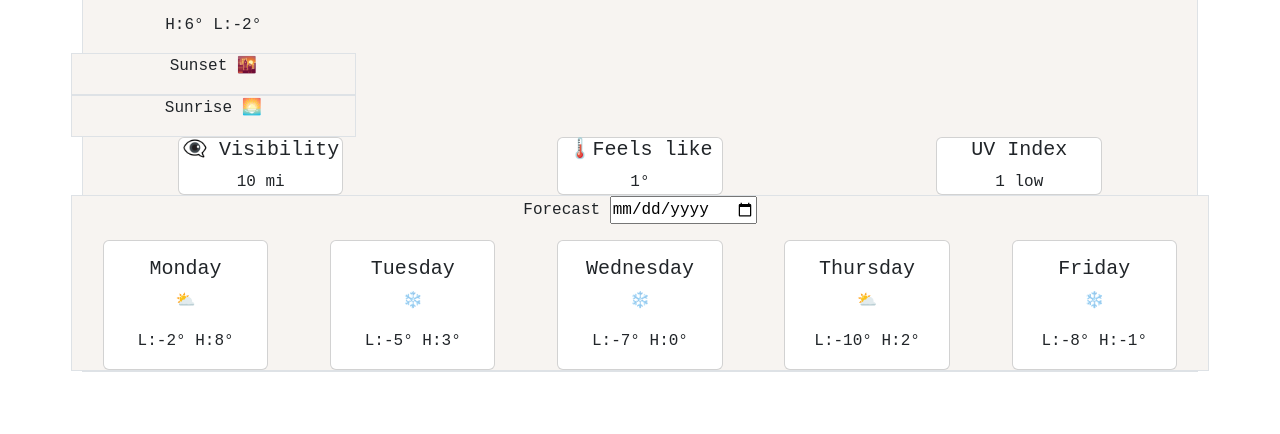
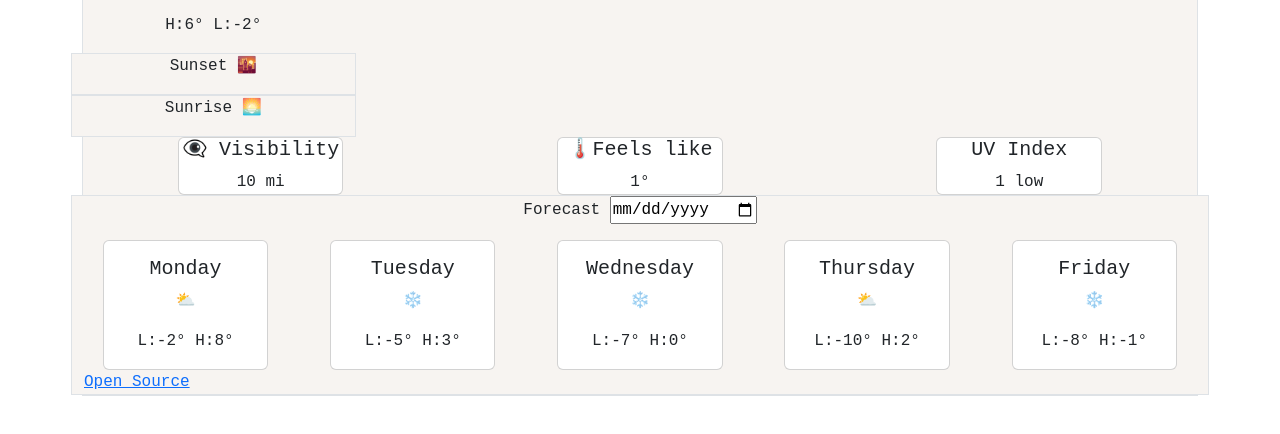
Before and after one commit to rsmichelle/Weather, a plain HTML site: page index.html in a window 1280 px wide. Shown: the part 174-608 px from the top of the page. Drawn offline with nearby package versions, Linux system fonts and the light colour scheme.

Commit message:
add open source

```diff
--- a/index.html
+++ b/index.html
@@ -81,7 +81,8 @@
             <div class="col-2">
               <div class="card">
                 <div class="card-body">
-                  <h5 class="card-title">Monday</h5>
+                  <h5 class="card-title">Monday
+                  </h5>
                   <p class="card-text">⛅</p>
                   <div>L:-2° H:8°</div>
                 </div>
@@ -124,6 +125,7 @@
               </div>
            </div>
            </div>
+           <a href="https://github.com/rsmichelle/Weather">Open Source</a>
       <script src="src/index.js"></script>
    </body>
 </html>
```
